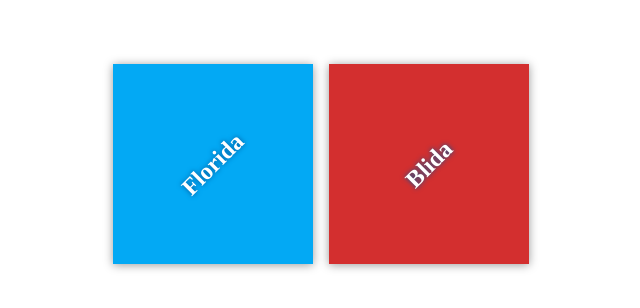
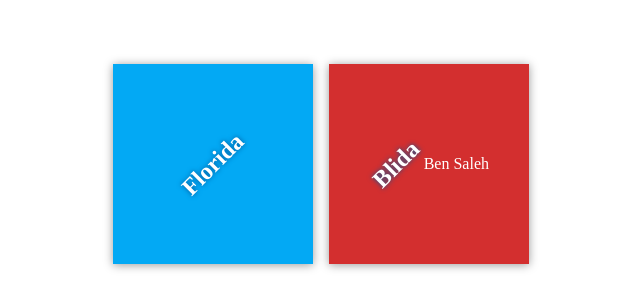
Before and after one commit to faroukbelaid09/my-travel-plan, a plain HTML site: page index.html in a window 1280 px wide. Shown: the part 236-544 px from the top of the page, without its empty margins (319-959 px from the left). Drawn offline with Linux system fonts and the light colour scheme.

```diff
--- a/index.html
+++ b/index.html
@@ -1,11 +1,13 @@
 <!doctype html>
 <html lang="en">
+
 <head>
     <meta charset="utf-8">
     <title>Travels</title>
     <meta name="description" content="">
     <link rel="stylesheet" href="app.css">
 </head>
+
 <body>
 
     <div class="container">
@@ -16,9 +18,11 @@
 
             <div class="destination" id="paris">
                 <h2>Blida</h2>
+                <p>Ben Saleh</p>
             </div>
         </div>
     </div>
 
 </body>
+
 </html>
```
